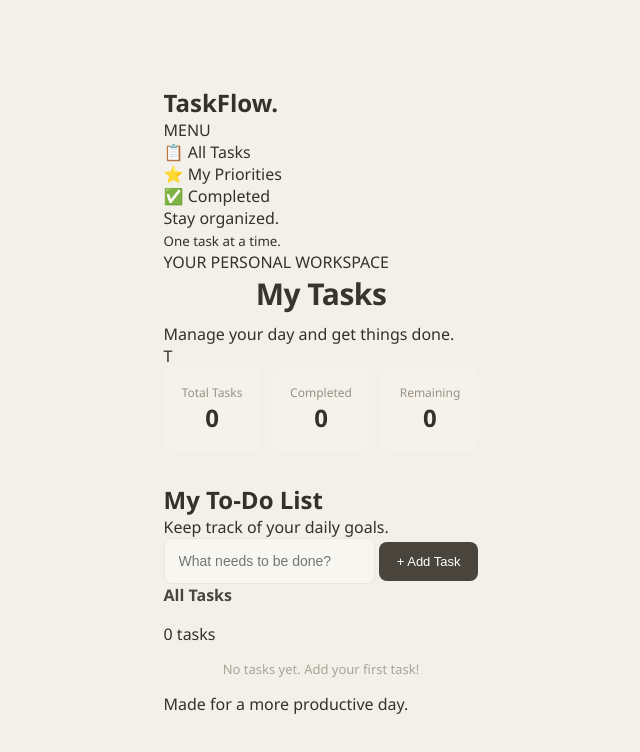
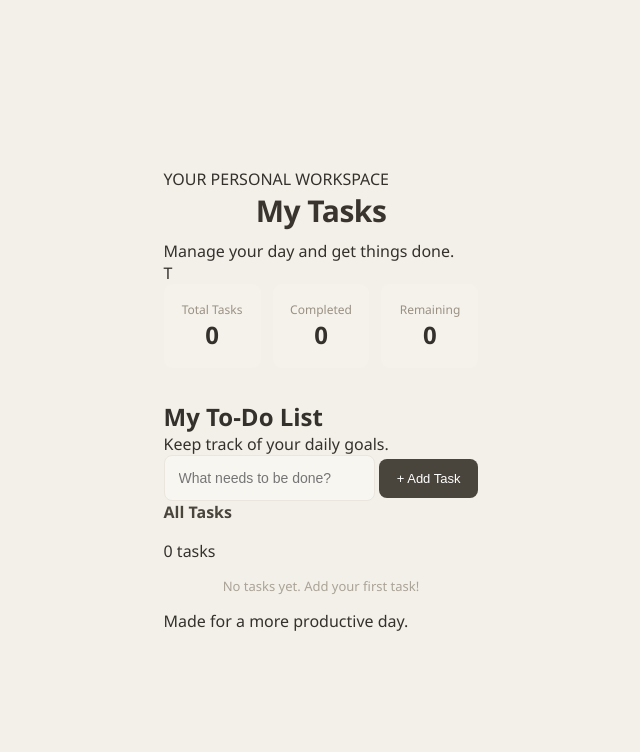
Before and after one commit to palak-slayy/ToDo-list, a plain HTML site: page index.html in a window 1280 px wide. Shown: the whole page, without its empty margins (319-959 px from the left). Drawn offline with Linux system fonts and the light colour scheme.

Commit message:
Remove sidebar from index.html
Removed sidebar section from the HTML layout.

```diff
--- a/index.html
+++ b/index.html
@@ -10,22 +10,6 @@
 <body>
 
     <div class="app">
-
-        <!-- SIDEBAR -->
-        <aside class="sidebar">
-            <h2>TaskFlow<span>.</span></h2>
-
-            <p class="menu-title">MENU</p>
-
-            <div class="menu active">📋 All Tasks</div>
-            <div class="menu">⭐ My Priorities</div>
-            <div class="menu">✅ Completed</div>
-
-            <div class="sidebar-bottom">
-                <p>Stay organized.</p>
-                <small>One task at a time.</small>
-            </div>
-        </aside>
 
         <!-- MAIN CONTENT -->
         <main class="main">
```
